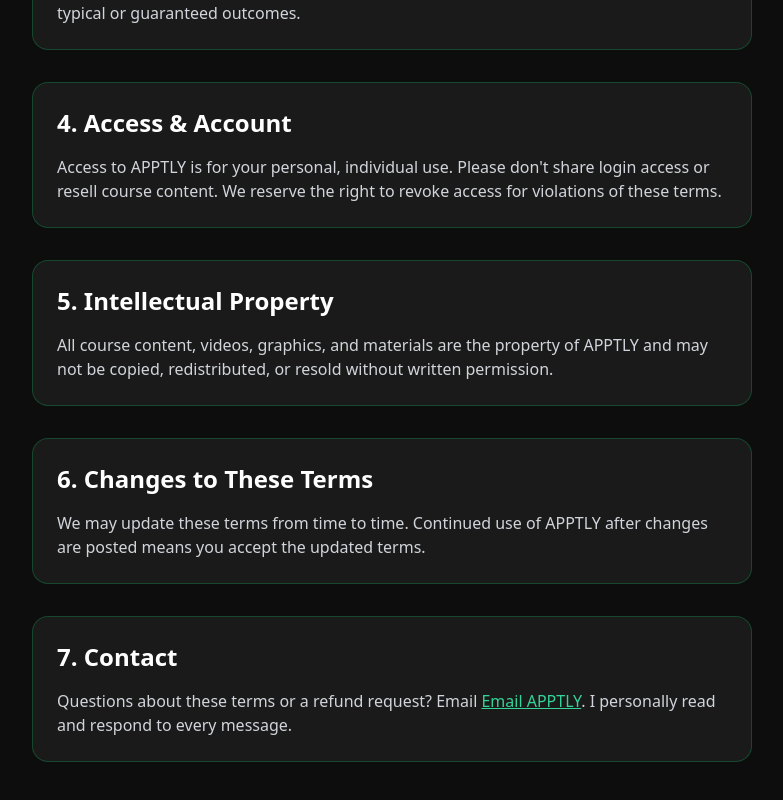
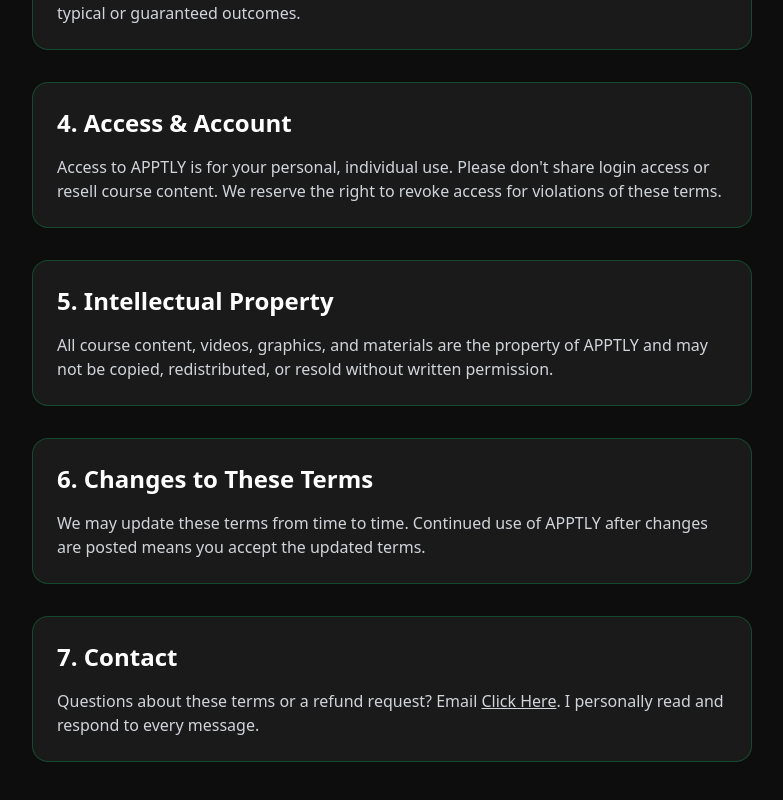
Before and after one commit to myapptly/apptly-website, a Next.js app: page /terms in a window 1280 px wide. Shown: the part 776-1576 px from the top of the page, without its empty margins (248-1031 px from the left). Built offline with nearby package versions, Linux system fonts and the light colour scheme.

Commit message:
Update email link text and styling

```diff
--- a/app/terms/page.tsx
+++ b/app/terms/page.tsx
@@ -81,9 +81,9 @@ export default function TermsPage() {
             Questions about these terms or a refund request? Email{" "}
             <a
   href="mailto:tbledsoe1954@gmail.com"
-  className="text-emerald-400 underline"
+  className="underline hover:text-lime-400"
 >
-  Email APPTLY
+  Click Here
 </a>
             . I personally read and respond to every message.
           </p>
```
